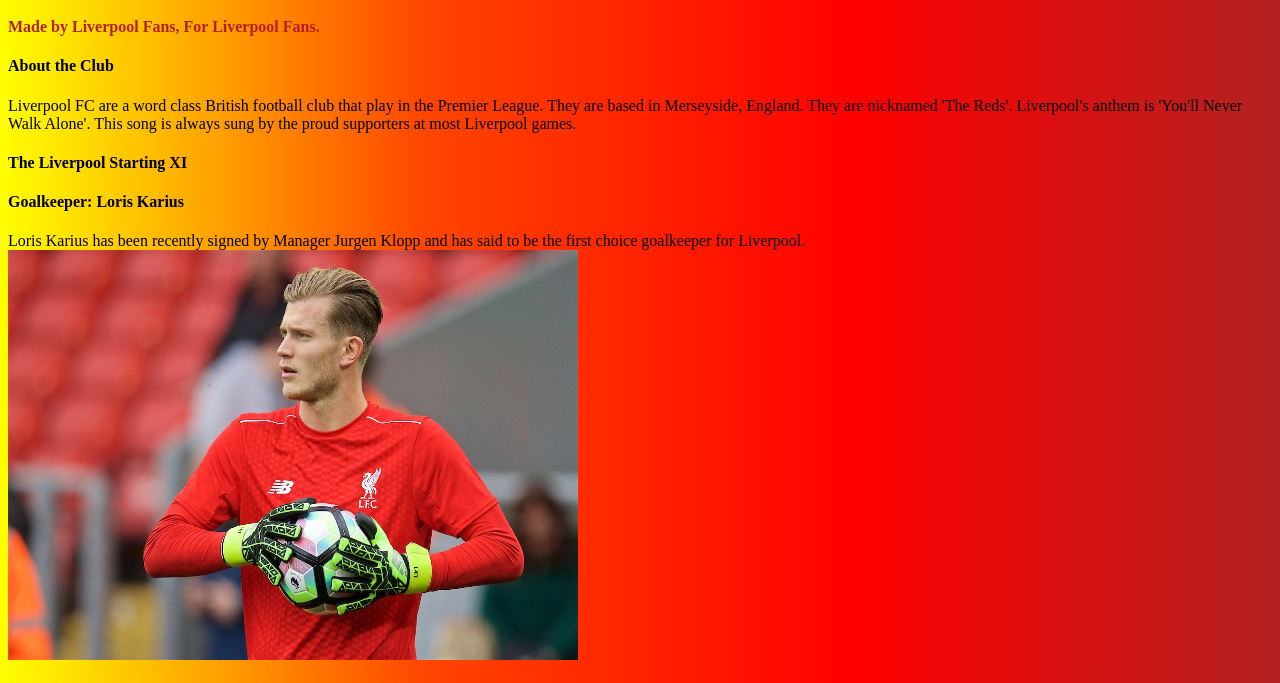
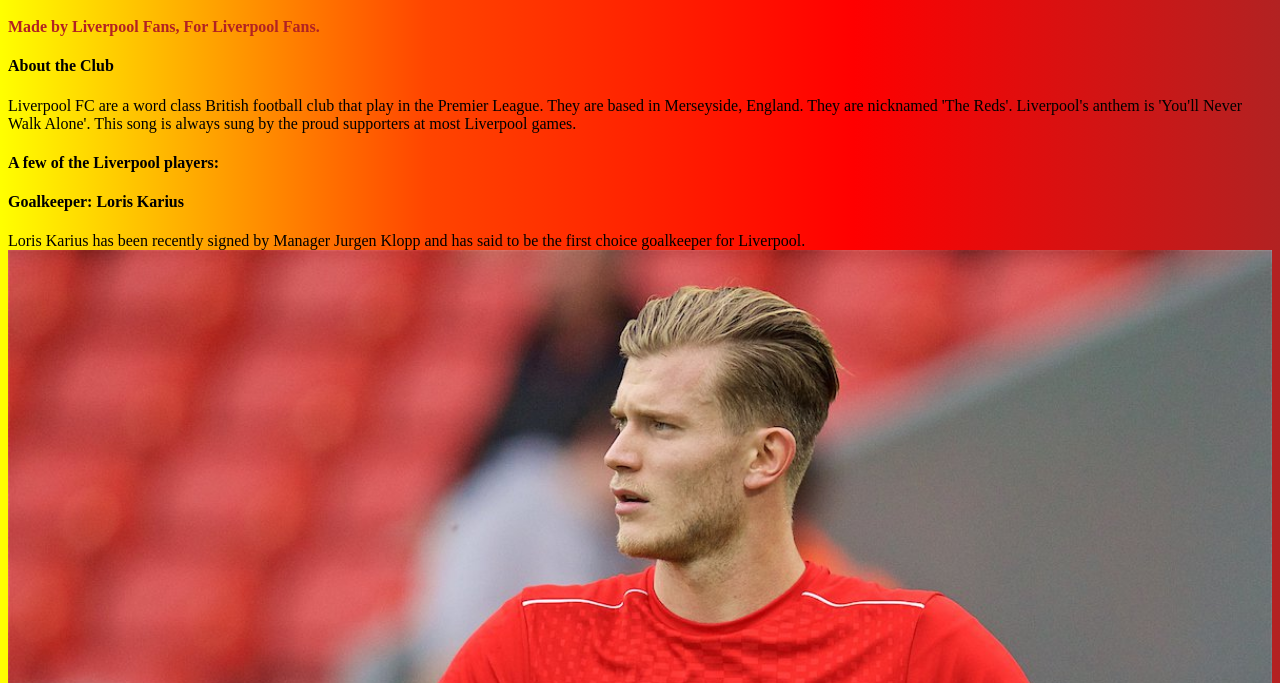
Before and after one commit to degdani/degdani.github.io, a plain HTML site: page index.html in a window 1280 px wide. Shown: the part 105-788 px from the top of the page. Drawn offline with Linux system fonts and the light colour scheme.

Commit message:
Finished!

```diff
--- a/index.html
+++ b/index.html
@@ -1,6 +1,7 @@
 <!DOCTYPE html>
 <html>
 <head>
+<meta name="viewport" content="width=device-width, initial-scale=1.0">
 <link rel="stylesheet" type="text/css" href="main.css">
 <body>
 <title>THE LIVERPOOL WAY</title>
@@ -14,7 +15,7 @@
     <h4>About the Club</h4>
     <p> Liverpool FC are a word class British football club that play in the Premier League. They are based in Merseyside, England. They are nicknamed 'The Reds'. Liverpool's anthem is 'You'll Never Walk Alone'. This song is always sung by the proud supporters at most Liverpool games.
 
-    <h4>The Liverpool Starting XI</h4>
+    <h4>A few of the Liverpool players:</h4>
 
 
     <h4>Goalkeeper: Loris Karius</h4>
@@ -25,7 +26,7 @@
     <img src="milner.jpg" width=550 height=410>
     <h4>Left Center Back: Joel Matip</h4>
     The Cameroon Center back that has recently been signed from the German club: Shalke 04 has performed really well this season.
-    <img src:
+    <img src="joel%20matip.jpg">
     </p>
 </body>
 
--- a/main.css
+++ b/main.css
@@ -1,4 +1,7 @@
 body
 {background: -webkit-linear-gradient(left,yellow,orangered,red,firebrick); /* For Safari 5.1 to 6.0 */}
 
-<img src="imgres.jpg" alt="Mountain View" style="width:304px;height:228px;">
+img {
+    width: 100%;
+    height: auto;
+}
```
